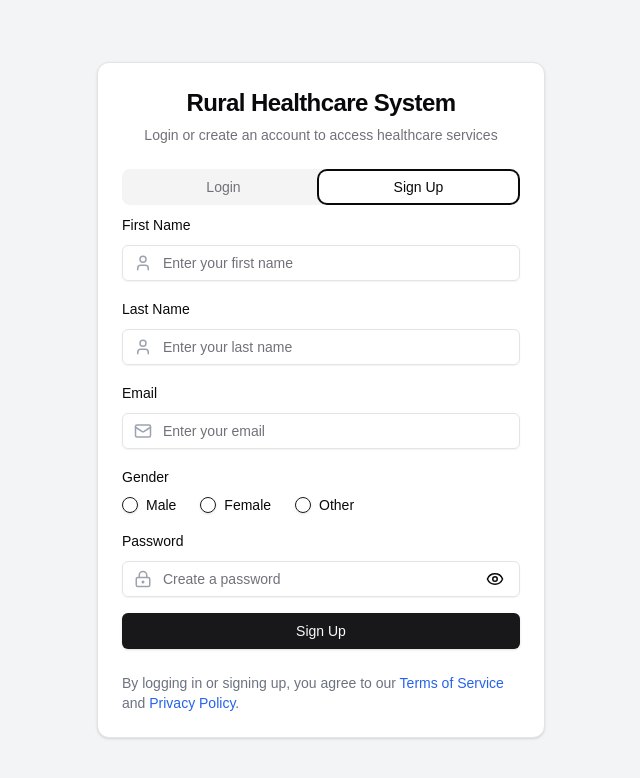
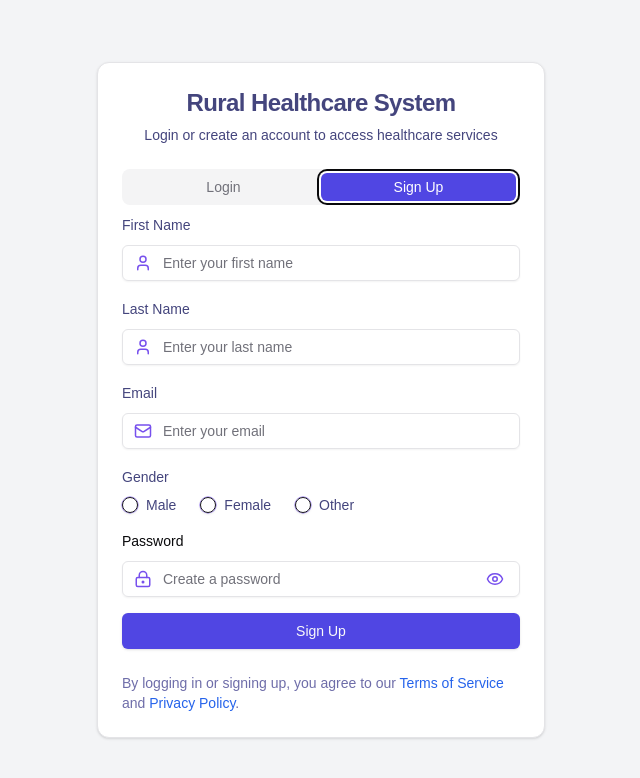
Before and after one commit to SouptikTaran/Rural-Hospital, a React (Vite) app in the folder FrontEnd/: page /login in a window 1280 px wide. Both pictures are taken after a click on the tab "Sign Up". Shown: the top 778 px of the page, without its empty margins (319-959 px from the left). Built offline with nearby package versions, Linux system fonts and the light colour scheme.

Commit message:
theme changed and logout component added

```diff
--- a/FrontEnd/src/components/logout.tsx
+++ b/FrontEnd/src/components/logout.tsx
@@ -1,11 +1,16 @@
+import { useNavigate } from "react-router-dom"
+import { LogOut } from "lucide-react"
+export function LogOutButton(){
+  const navigate = useNavigate();
+    const handleLogout=()=>{
+          navigate('/logout');
+    }
+  return (
+    <>
+        <button className="border p-2 rounded-md border-gray-300 text-[#44457d]" onClick={handleLogout} >
+            <LogOut className="stroke-[0.1rem] h-4 w-4" />
+        </button>
+    </>
 
-export const logout = () => {
-    // const handleLogout(){
-
-    // }
-  return (
-    <button>
-        Logout
-    </button>
   )
 }
--- a/FrontEnd/src/components/patient-auth.tsx
+++ b/FrontEnd/src/components/patient-auth.tsx
@@ -137,19 +137,19 @@ export function PatientAuthComponent() {
     <div className="min-h-screen flex items-center justify-center bg-gray-100 p-4">
       <Card className="w-full max-w-md">
         <CardHeader>
-          <CardTitle className="text-2xl font-bold text-center">Rural Healthcare System</CardTitle>
-          <CardDescription className="text-center">Login or create an account to access healthcare services</CardDescription>
+          <CardTitle className="text-2xl font-bold text-center text-[#44457d]">Rural Healthcare System</CardTitle>
+          <CardDescription className="text-center text-[#44457d]">Login or create an account to access healthcare services</CardDescription>
         </CardHeader>
         <CardContent>
           <Tabs defaultValue="login">
             <TabsList className="grid w-full grid-cols-2">
-              <TabsTrigger value="login">Login</TabsTrigger>
-              <TabsTrigger value="signup">Sign Up</TabsTrigger>
+              <TabsTrigger value="login" className="data-[state=active]:bg-[#5046e3] data-[state=active]:text-white">Login</TabsTrigger>
+              <TabsTrigger value="signup" className="data-[state=active]:bg-[#5046e3] data-[state=active]:text-white">Sign Up</TabsTrigger>
             </TabsList>
             <TabsContent value="login">
               <form onSubmit={handleLogin} className="space-y-4">
                 <div className="space-y-2">
-                  <Label htmlFor="login-email">Email</Label>
+                  <Label htmlFor="login-email" className="text-[#44457d]">Email</Label>
                   <div className="relative">
                     <Input
                       id="login-email"
@@ -160,11 +160,11 @@ export function PatientAuthComponent() {
                       required
                       className="pl-10"
                     />
-                    <Mail className="absolute left-3 top-1/2 transform -translate-y-1/2 text-gray-400" size={18} />
+                    <Mail className="absolute left-3 top-1/2 transform -translate-y-1/2  text-[#7750ed]" size={18} />
                   </div>
                 </div>
                 <div className="space-y-2">
-                  <Label htmlFor="login-password">Password</Label>
+                  <Label htmlFor="login-password" className="text-[#44457d]">Password</Label>
                   <div className="relative">
                     <Input
                       id="login-password"
@@ -175,7 +175,7 @@ export function PatientAuthComponent() {
                       required
                       className="pl-10 pr-10"
                     />
-                    <LockKeyhole className="absolute left-3 top-1/2 transform -translate-y-1/2 text-gray-400" size={18} />
+                    <LockKeyhole className="absolute left-3 top-1/2 transform -translate-y-1/2 text-[#7750ed]" size={18} />
                     <Button
                       type="button"
                       variant="ghost"
@@ -183,17 +183,17 @@ export function PatientAuthComponent() {
                       className="absolute right-1 top-1/2 transform -translate-y-1/2"
                       onClick={() => setShowPassword(!showPassword)}
                     >
-                      {showPassword ? <EyeOff size={18} /> : <Eye size={18} />}
+                      {showPassword ? <EyeOff size={18} className="text-[#7750ed]"/> : <Eye size={18} className="text-[#7750ed]"/>}
                     </Button>
                   </div>
                 </div>
-                <Button type="submit" className="w-full">Login</Button>
+                <Button type="submit" className="w-full bg-[#5046e3]">Login</Button>
               </form>
             </TabsContent>
             <TabsContent value="signup">
               <form onSubmit={handleSignup} className="space-y-4">
                 <div className="space-y-2">
-                  <Label htmlFor="signup-first-name">First Name</Label>
+                  <Label htmlFor="signup-first-name" className="text-[#44457d]">First Name</Label>
                   <div className="relative">
                     <Input
                       id="signup-first-name"
@@ -204,11 +204,11 @@ export function PatientAuthComponent() {
                       required
                       className="pl-10"
                     />
-                    <User className="absolute left-3 top-1/2 transform -translate-y-1/2 text-gray-400" size={18} />
+                    <User className="absolute left-3 top-1/2 transform -translate-y-1/2 text-[#7750ed]" size={18} />
                   </div>
                 </div>
                 <div className="space-y-2">
-                  <Label htmlFor="signup-last-name">Last Name</Label>
+                  <Label htmlFor="signup-last-name" className="text-[#44457d]">Last Name</Label>
                   <div className="relative">
                     <Input
                       id="signup-last-name"
@@ -219,11 +219,11 @@ export function PatientAuthComponent() {
                       required
                       className="pl-10"
                     />
-                    <User className="absolute left-3 top-1/2 transform -translate-y-1/2 text-gray-400" size={18} />
+                    <User className="absolute left-3 top-1/2 transform -translate-y-1/2 text-[#7750ed]" size={18} />
                   </div>
                 </div>
                 <div className="space-y-2">
-                  <Label htmlFor="signup-email">Email</Label>
+                  <Label htmlFor="signup-email" className="text-[#44457d]">Email</Label>
                   <div className="relative">
                     <Input
                       id="signup-email"
@@ -234,23 +234,23 @@ export function PatientAuthComponent() {
                       required
                       className="pl-10"
                     />
-                    <Mail className="absolute left-3 top-1/2 transform -translate-y-1/2 text-gray-400" size={18} />
+                    <Mail className="absolute left-3 top-1/2 transform -translate-y-1/2 text-[#7750ed]" size={18} />
                   </div>
                 </div>
                 <div className="space-y-2">
-                  <Label>Gender</Label>
+                  <Label className="text-[#44457d]">Gender</Label>
                   <RadioGroup value={signupGender} onValueChange={setSignupGender} className="flex space-x-4">
                     <div className="flex items-center space-x-2">
-                      <RadioGroupItem value="Male" id="Male" />
-                      <Label htmlFor="Male">Male</Label>
+                      <RadioGroupItem value="Male" id="Male" className="text-[#44457d] ring-[0.03rem] outline-none appearance-none ring-[#7750ed] "/>
+                      <Label htmlFor="Male" className="text-[#44457d] ">Male</Label>
                     </div>
                     <div className="flex items-center space-x-2">
-                      <RadioGroupItem value="Female" id="Female" />
-                      <Label htmlFor="Female">Female</Label>
+                      <RadioGroupItem value="Female" id="Female" className="text-[#44457d] ring-[0.03rem] outline-none appearance-none ring-[#7750ed] "/>
+                      <Label htmlFor="Female" className="text-[#44457d] ">Female</Label>
                     </div>
                     <div className="flex items-center space-x-2">
-                      <RadioGroupItem value="Other" id="Other" />
-                      <Label htmlFor="Other">Other</Label>
+                      <RadioGroupItem value="Other" id="Other" className="text-[#44457d] ring-[0.03rem] outline-none appearance-none ring-[#7750ed] " />
+                      <Label htmlFor="Other" className="text-[#44457d]">Other</Label>
                     </div>
                   </RadioGroup>
                 </div>
@@ -266,7 +266,7 @@ export function PatientAuthComponent() {
                       required
                       className="pl-10 pr-10"
                     />
-                    <LockKeyhole className="absolute left-3 top-1/2 transform -translate-y-1/2 text-gray-400" size={18} />
+                    <LockKeyhole className="absolute left-3 top-1/2 transform -translate-y-1/2 text-[#7750ed]" size={18} />
                     <Button
                       type="button"
                       variant="ghost"
@@ -274,17 +274,17 @@ export function PatientAuthComponent() {
                       className="absolute right-1 top-1/2 transform -translate-y-1/2"
                       onClick={() => setShowPassword(!showPassword)}
                     >
-                      {showPassword ? <EyeOff size={18} /> : <Eye size={18} />}
+                      {showPassword ? <EyeOff size={18} className="text-[#7750ed]"/> : <Eye size={18} className="text-[#7750ed]"/>}
                     </Button>
                   </div>
                 </div>
-                <Button type="submit" className="w-full">Sign Up</Button>
+                <Button type="submit" className="w-full bg-[#5046e3]">Sign Up</Button>
               </form>
             </TabsContent>
           </Tabs>
         </CardContent>
         <CardFooter className="flex justify-center">
-          <p className="text-sm text-gray-500">
+          <p className="text-sm text-[#6e6da9]">
             By logging in or signing up, you agree to our{" "}
             <a href="#" className="text-blue-600 hover:underline">
               Terms of Service
```
Also changed, not shown: FrontEnd/src/components/dashboard.tsx (+35 -29 lines), FrontEnd/src/components/patient-profile-creation.tsx (+14 -14 lines).
